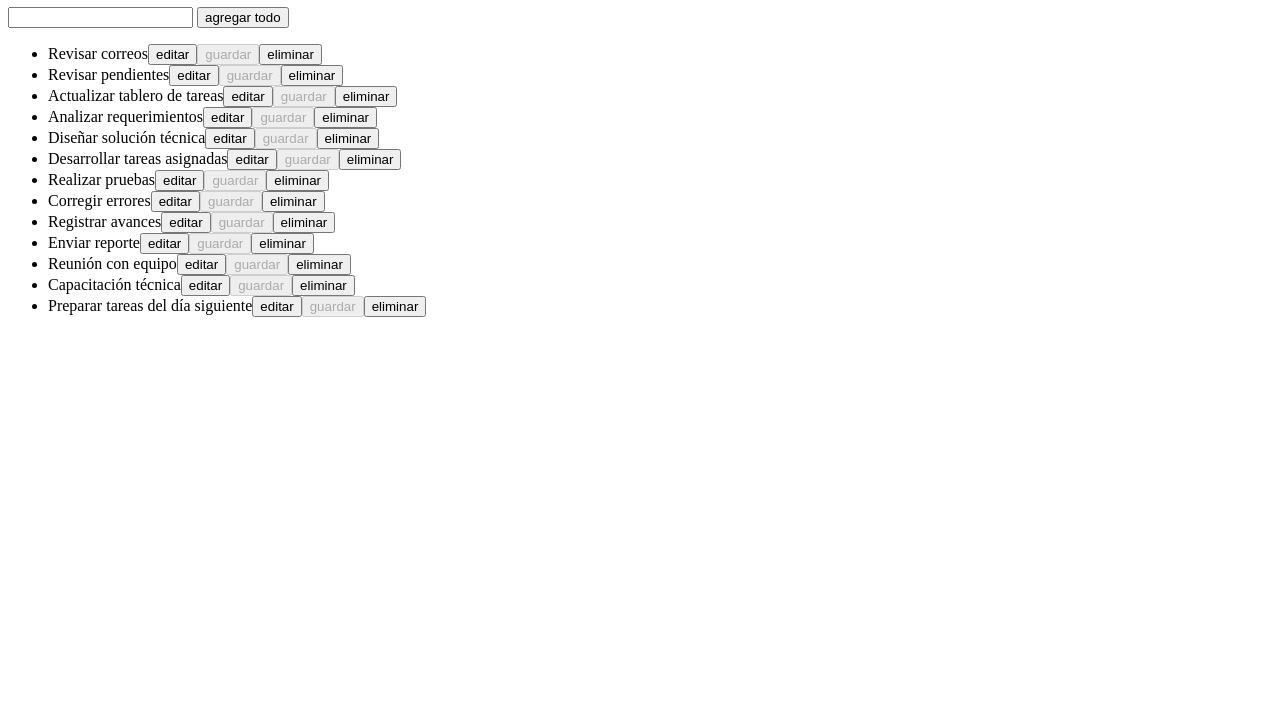
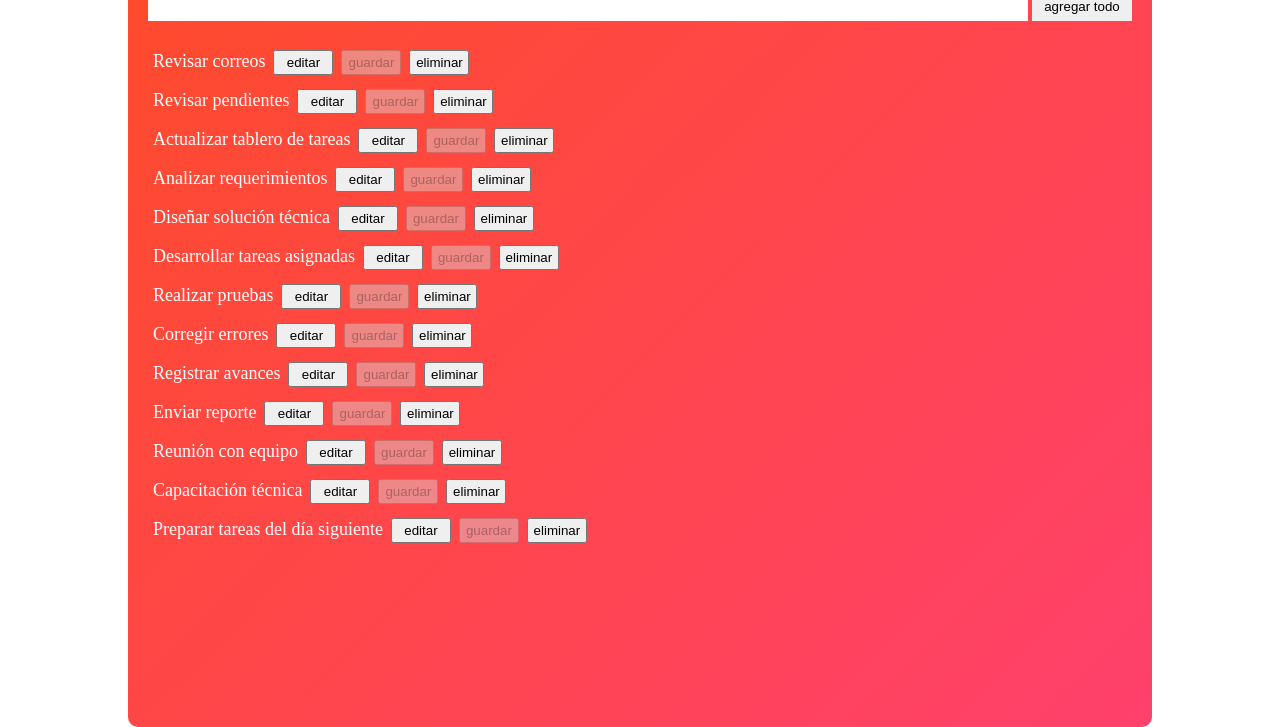
Before and after one commit to EdgarHuamanPE/Todo, a website: page public/index.html in a window 1280 px wide. Shown: the part 73-800 px from the top of the page. Drawn offline with Linux system fonts and the light colour scheme.

Commit message:
se agrego los estilos en css nativo

```diff
--- a/package.json
+++ b/package.json
@@ -1,3 +1,4 @@
+
 {
   "name": "todo",
   "version": "1.0.0",
--- a/public/index.html
+++ b/public/index.html
@@ -7,16 +7,13 @@
     <link rel="stylesheet" href="style.css">
 </head>
 <body>
-
-    <main>
-        <h1>Mini Todo | Listas de actividades diarias</h1>
+    <main class="todo">
+        <h1 class="todo__title">Mini Todo | Listas de actividades diarias</h1>
         <form class="form" >
-            <input class="form_input" type="text" name="input" id="" value="">
+            <input class="form__input" type="text" name="input" id="" value="">
             <button class="form__btn">agregar todo</button>
         </form>
-
         <ul class="lista">
-
         </ul>
     </main>
     <script src="./script.js"></script>
--- a/public/script.js
+++ b/public/script.js
@@ -1,3 +1,4 @@
+//data de prueba
 const todosDiario = [
   { text: "Revisar correos", completed: false },
   { text: "Revisar pendientes", completed: false },
@@ -20,69 +21,86 @@ const listarTodos=()=>{
         lista.innerHTML="";
         todosDiario.forEach((todo)=>{
             const {text}= todo;
+
+            //creando item LI
             const item  =  document.createElement("li");
+            item.classList.add("lista__item");
 
+            //creando texto todo
             const desc=document.createElement("span");
             desc.innerText=text;
             item.appendChild(desc);
 
+            //creando boton editar
             const btnEdit = document.createElement("button");
             btnEdit.innerHTML="editar";
-        btnEdit.classList.add("editar");
+            btnEdit.classList.add("item__btn", "item__btn--editar");
             btnEdit.addEventListener("click",(e)=>{
-            console.log('ja');
                 const dsc =e.target.previousElementSibling.innerText;
-            console.log(dsc);
                 e.target.previousElementSibling.style.display="none";
+
+                if(!e.target.previousElementSibling.previousElementSibling){
                     const inputEdit=document.createElement("input");
                     inputEdit.value=dsc;
                     item.prepend(inputEdit);
+                }else{
+                    e.target.previousElementSibling.previousElementSibling.style.display="inline";
+                }
+
                 btnSave.disabled=false;
-
+                btnEdit.disabled=true;
             });
 
             item.appendChild(btnEdit);
 
+            //agregar boton guardar
             const btnSave = document.createElement("button");
             btnSave.innerHTML="guardar";
-        btnSave.classList.add("guardar");
+            btnSave.classList.add("item__btn","item__btn--guardar");
             btnSave.disabled=true;
             btnSave.addEventListener("click",(e)=>{
+
+                //input todo hide
                 const domInputItem=e.target.previousElementSibling.previousElementSibling.previousElementSibling;
                 const value=domInputItem.value;
-            console.log(value);
+
+                //obteniendo index en base del texto todo
                 const i= todosDiario.findIndex((item)=>{
-                console.log(domInputItem.nextElementSibling.innerText);
                     return  item.text===domInputItem.nextElementSibling.innerText;
                 });
-
-            console.log(i);
+                //actualizando array todo
                 if (i!==-1){
                     todosDiario[i].text=value;
                 }
 
+                //ocultando input
                 domInputItem.style.display="none";
+
+                //renderizando el textotodo
                 domInputItem.nextElementSibling.innerText=value;
                 domInputItem.nextElementSibling.style.display="inline";
                 btnSave.disabled=true;
-
+                btnEdit.disabled=false;
             });
 
             item.appendChild(btnSave);
 
+            //agregando boton eliminar
             const btnDelete = document.createElement("button");
             btnDelete.innerHTML="eliminar";
-        btnDelete.classList.add("eliminar");
+            btnDelete.classList.add("item__btn","item__btn--eliminar");
             btnDelete.addEventListener('click',(e)=>{
+                //buscando index de array todo apartir del texto todo
                 const i=todosDiario.findIndex((todoItem)=>{
-                        console.log(e.target.previousElementSibling.previousElementSibling.previousElementSibling.innerText);
-                        console.log(todosDiario);
                         return todoItem.text===e.target.previousElementSibling.previousElementSibling.previousElementSibling.innerText;
                 });
 
+                //elimina del array
                 if (i!==-1){
                     todosDiario.splice(i,1);
                 }
+
+                //elimina en el renderizado
                 e.target.parentNode.remove();
             });
             item.appendChild(btnDelete);
@@ -90,11 +108,13 @@ const listarTodos=()=>{
     });
 }
 
+//listar todos los nodos
 listarTodos();
+
 
 //agregar nodos
 const formulario = document.querySelector(".form");
-const input = document.querySelector(".form_input");
+const input = document.querySelector(".form__input");
 formulario.addEventListener('submit',(e)=>{
     e.preventDefault();
     if(!input.value.trim()){
@@ -103,7 +123,4 @@ formulario.addEventListener('submit',(e)=>{
     todosDiario.push({text:input.value.trim(),completed:false});
     input.value="";
     listarTodos();
-         console.log(todosDiario);
 });
-
-//eliminar nodo
--- a/public/style.css
+++ b/public/style.css
@@ -0,0 +1,96 @@
+*{
+    margin: 0;
+    padding: 0;
+    box-sizing: border-box;
+}
+
+:root{
+    height: 100%;
+    font-size: 62.5%;
+      --g1: #348665;   /* verde */
+      --g2: #2b6acf;   /* azul */
+      --g3: #A78BFA;   /* lila */
+      --fg: #0f172a;
+}
+
+body {
+    width: 100%;
+    display: flex;
+    justify-content: center;
+    min-height: 100%;
+
+}
+
+.todo{
+    background: linear-gradient(135deg, #ff4b2b, #ff416c);
+    border-radius: 10px;
+    width: 100%;
+    padding: 20px;
+    min-height: 100%;
+}
+
+.todo__title{
+    text-align: center;
+    color: white;
+    font-weight: 800;
+    font-size: 3rem;
+}
+
+.form{
+    margin-top: 10px;
+    display: flex;
+    justify-content: space-between;
+    align-items: center;
+}
+
+.form__input{
+    outline: none;
+    border: none;
+    height: 30px;
+    width: calc( 100% - 104px);
+    font-size: 1.6rem;
+    padding-left: 10px;
+}
+
+.form__btn{
+    height: 30px;
+    width: 100px;
+    border: none;
+}
+
+.form__btn:hover{
+    cursor: pointer;
+}
+
+
+.lista{
+    list-style-type: none;
+    margin-top: 24px;
+}
+
+.lista__item{
+    margin-top: 4px;
+    padding: 5px;
+}
+
+.lista__item span{
+    color: #fff;
+    font-size: 1.8rem;
+}
+
+.item__btn{
+    margin-left: 8px;
+    width: 60px;
+    height: 25px;
+}
+
+.item__btn:hover{
+    cursor: pointer;
+}
+
+@media (min-width:1200px){
+
+    .todo{
+         width: 80%;
+    }
+}
```
Lines whose indentation alone changed are shown as unchanged.
